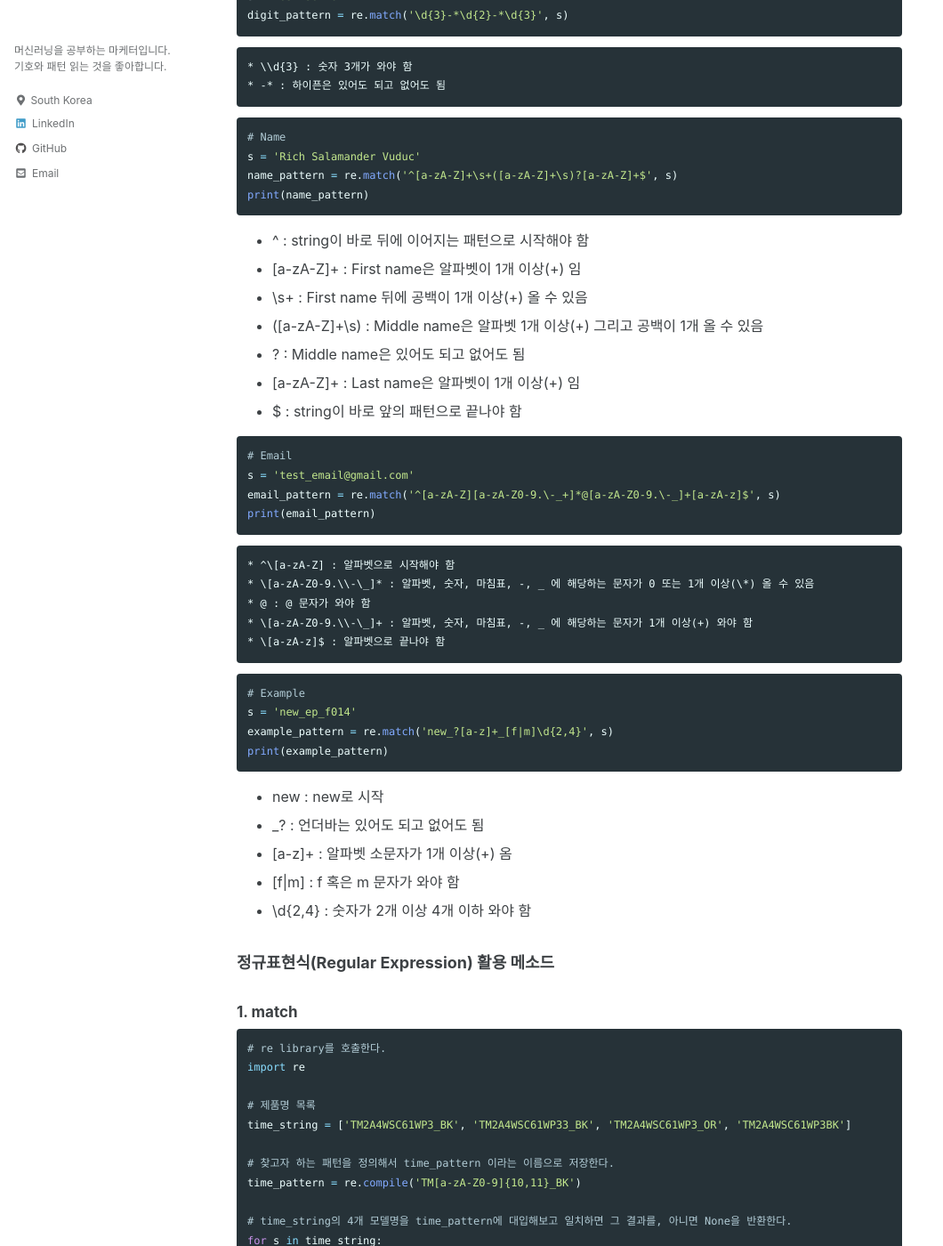
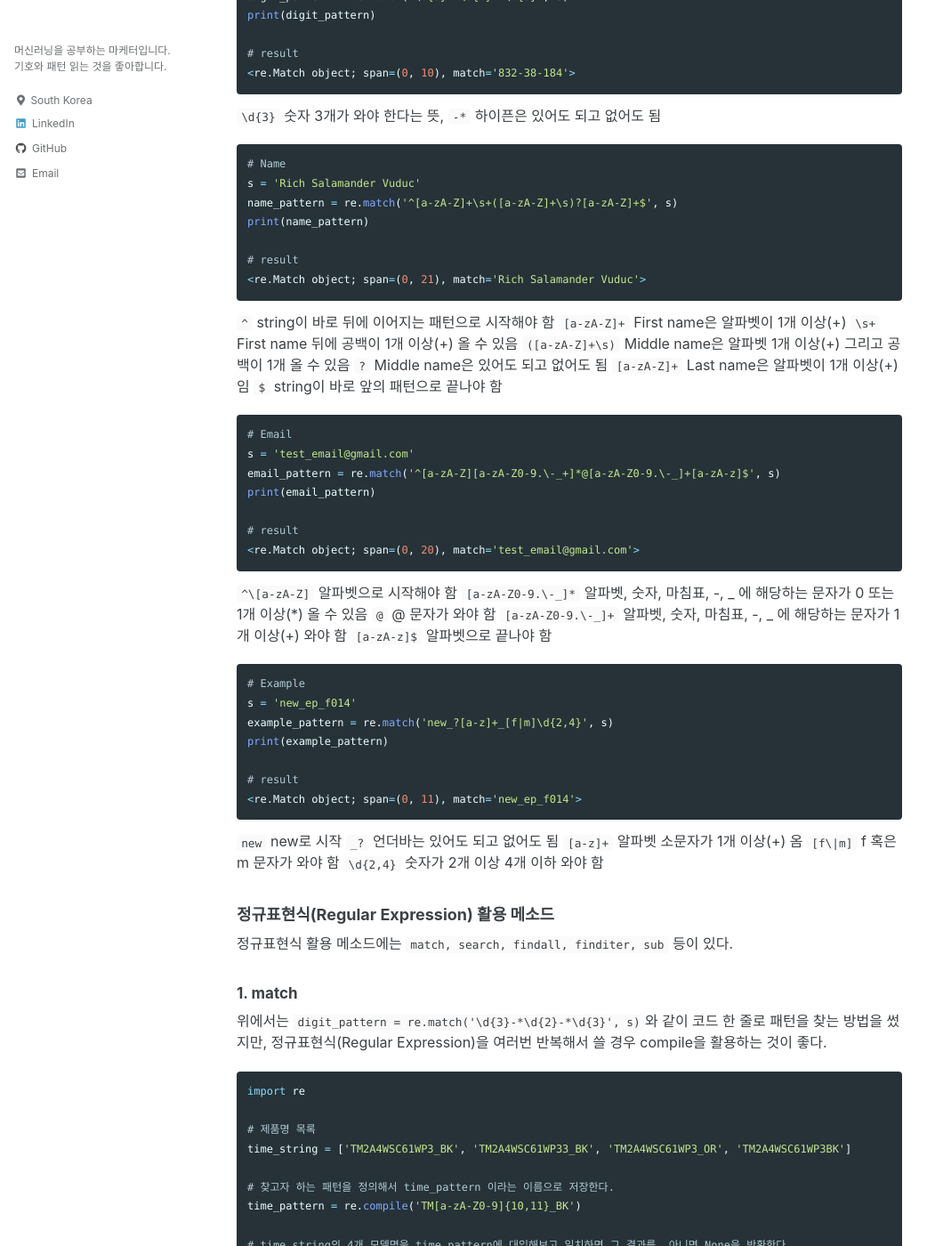
Before and after one commit to amoryoungakim/amoryoungakim.github.io, a Jekyll site: the page built from _posts/2020-09-19-regular-expression.md, in a window 1280 px wide and 1400 px high, scrolled down 1992 px. Shown: the whole window at 89% size, without its empty margins (0-1060 px from the left). Built offline with Jekyll 4.4.1, drawn with Linux system fonts in a browser that asks for light colours; cached includes are drawn as plain includes; some of the changed text lies outside the part shown.

Commit message:
Update 2020-09-19-regular-expression.md

````diff
--- a/_posts/2020-09-19-regular-expression.md
+++ b/_posts/2020-09-19-regular-expression.md
@@ -69,66 +69,65 @@ Python 문자열(string)을 작성할 때 작은 따옴표로 감싸듯이 정
 **예시**
 
 ```python
-# re Library import
 import re
 
 # Phone number
 s = '832-38-1847'
 digit_pattern = re.match('\d{3}-*\d{2}-*\d{3}', s)
+print(digit_pattern)
+
+# result
+<re.Match object; span=(0, 10), match='832-38-184'>
 ```
 
-    * \\d{3} : 숫자 3개가 와야 함
-    * -* : 하이픈은 있어도 되고 없어도 됨
+`\d{3}` 숫자 3개가 와야 한다는 뜻, `-*` 하이픈은 있어도 되고 없어도 됨
 
 ```python
 # Name
 s = 'Rich Salamander Vuduc'
 name_pattern = re.match('^[a-zA-Z]+\s+([a-zA-Z]+\s)?[a-zA-Z]+$', s)
 print(name_pattern)
+
+# result
+<re.Match object; span=(0, 21), match='Rich Salamander Vuduc'>
 ```
 
-* ^ : string이 바로 뒤에 이어지는 패턴으로 시작해야 함
-* \[a-zA-Z]+ : First name은 알파벳이 1개 이상(+) 임
-* \\s+ : First name 뒤에 공백이 1개 이상(+) 올 수 있음
-* (\[a-zA-Z]+\\s) : Middle name은 알파벳 1개 이상(+) 그리고 공백이 1개 올 수 있음
-* ? : Middle name은 있어도 되고 없어도 됨
-* \[a-zA-Z]+ : Last name은 알파벳이 1개 이상(+) 임
-* $ : string이 바로 앞의 패턴으로 끝나야 함
+`^` string이 바로 뒤에 이어지는 패턴으로 시작해야 함 `[a-zA-Z]+` First name은 알파벳이 1개 이상(+) `\s+` First name 뒤에 공백이 1개 이상(+) 올 수 있음 `([a-zA-Z]+\s)` Middle name은 알파벳 1개 이상(+) 그리고 공백이 1개 올 수 있음 `?` Middle name은 있어도 되고 없어도 됨 `[a-zA-Z]+` Last name은 알파벳이 1개 이상(+) 임 `$` string이 바로 앞의 패턴으로 끝나야 함
 
 ```python
 # Email
 s = 'test_email@gmail.com'
 email_pattern = re.match('^[a-zA-Z][a-zA-Z0-9.\-_+]*@[a-zA-Z0-9.\-_]+[a-zA-z]$', s)
 print(email_pattern)
+
+# result
+<re.Match object; span=(0, 20), match='test_email@gmail.com'>
 ```
 
-    * ^\[a-zA-Z] : 알파벳으로 시작해야 함
-    * \[a-zA-Z0-9.\\-\_]* : 알파벳, 숫자, 마침표, -, _ 에 해당하는 문자가 0 또는 1개 이상(\*) 올 수 있음
-    * @ : @ 문자가 와야 함
-    * \[a-zA-Z0-9.\\-\_]+ : 알파벳, 숫자, 마침표, -, _ 에 해당하는 문자가 1개 이상(+) 와야 함
-    * \[a-zA-z]$ : 알파벳으로 끝나야 함
-
+`^\[a-zA-Z]` 알파벳으로 시작해야 함 `[a-zA-Z0-9.\-_]*` 알파벳, 숫자, 마침표, -, _ 에 해당하는 문자가 0 또는 1개 이상(\*) 올 수 있음 `@` @ 문자가 와야 함 `[a-zA-Z0-9.\-_]+` 알파벳, 숫자, 마침표, -, _ 에 해당하는 문자가 1개 이상(+) 와야 함 `[a-zA-z]$` 알파벳으로 끝나야 함
 
 ```python
 # Example
 s = 'new_ep_f014'
 example_pattern = re.match('new_?[a-z]+_[f|m]\d{2,4}', s)
 print(example_pattern)
+
+# result
+<re.Match object; span=(0, 11), match='new_ep_f014'>
 ```
 
-* new : new로 시작
-* \_? : 언더바는 있어도 되고 없어도 됨
-* \[a-z]+ : 알파벳 소문자가 1개 이상(+) 옴
-* \[f\|m] : f 혹은 m 문자가 와야 함
-* \\d{2,4} : 숫자가 2개 이상 4개 이하 와야 함
+`new` new로 시작 `_?` 언더바는 있어도 되고 없어도 됨 `[a-z]+` 알파벳 소문자가 1개 이상(+) 옴 `[f\|m]` f 혹은 m 문자가 와야 함 `\d{2,4}` 숫자가 2개 이상 4개 이하 와야 함
 
 
 ### 정규표현식(Regular Expression) 활용 메소드
 
+정규표현식 활용 메소드에는 `match, search, findall, finditer, sub` 등이 있다.
+
 #### 1. match
 
+위에서는 `digit_pattern = re.match('\d{3}-*\d{2}-*\d{3}', s)`와 같이 코드 한 줄로 패턴을 찾는 방법을 썼지만, 정규표현식(Regular Expression)을 여러번 반복해서 쓸 경우 compile을 활용하는 것이 좋다.
+
 ```python
-# re library를 호출한다.
 import re
 
 # 제품명 목록
@@ -140,10 +139,8 @@ time_pattern = re.compile('TM[a-zA-Z0-9]{10,11}_BK')
 # time_string의 4개 모델명을 time_pattern에 대입해보고 일치하면 그 결과를, 아니면 None을 반환한다.
 for s in time_string:
   print(time_pattern.match(s))
-```
 
-결과는
-```
+# result
 <re.Match object; span=(0, 16), match='TM2A4WSC61WP3_BK'>
 None
 None
@@ -161,10 +158,8 @@ print(time_pattern.group())
 print(time_pattern.group(0))
 print(time_pattern.group(1))
 print(time_pattern.group(2))
-```
 
-결과
-```
+# result
 TM2A4WSC61WP3_BK
 TM2A4WSC61WP3_BK
 WSC
@@ -180,12 +175,12 @@ s = 'TM2A4WSC61WP3_BK'
 time_pattern = re.match('\w{5}(?P<category>[A-Z]{3})\w+_(?P<color>[A-Z]{2})', s)
 print(time_pattern.group('category'))
 print(time_pattern.group('color'))
-```
-결과
-```
+
+# result
 WSC
 BK
 ```
+
 `group()` 외에도 `start(), end(), span()`을 써서 일치하는 패턴의 위치를 파악할 수 있다.
 
 ```python
@@ -196,10 +191,8 @@ time_pattern = re.match('\w{5}(?P<category>[A-Z]{3})\w+_(?P<color>[A-Z]{2})', s)
 print(time_pattern.start(1))
 print(time_pattern.end(1))
 print(time_pattern.span(1))
-```
-결과
 
-```
+# result
 5
 8
 (5, 8)
@@ -209,18 +202,16 @@ print(time_pattern.span(1))
 
 문자열의 처음과 끝이 모두 정규표현식(Regular Expression)과 일치해야만 하는 `match`와는 달리 `search`는 전체 문자열에서 원하는 패턴과 일치하는 부분을 골라준다.
 
-```pythons = 'With Deal:	$5.94 + No Import Fees Deposit & $7.46 Shipping to Korea, Republic of'
+```python
+s = 'With Deal:	$5.94 + No Import Fees Deposit & $7.46 Shipping to Korea, Republic of'
 price_pattern = re.search('\$\d[.]\d{2}', s)
 print(price_pattern)
 print(price_pattern.group())
 print(price_pattern.start())
 print(price_pattern.end())
 print(price_pattern.span())
-```
 
-결과
-
-```
+# result
 <re.Match object; span=(11, 16), match='$5.94'>
 $5.94
 11
@@ -236,9 +227,8 @@ $5.94
 s = 'With Deal:	$5.94 + No Import Fees Deposit & $7.46 Shipping to Korea, Republic of'
 price_pattern = re.findall('\$\d[.]\d{2}', s)
 print(price_pattern)
-```
-결과
-```
+
+# result
 ['$5.94', '$7.46']
 ```
 
@@ -257,9 +247,8 @@ for m in price_pattern:
     print(m.start())
     print(m.end())
     print(m.span())
-```
-결과
-```
+
+# result
 ---------------
 <re.Match object; span=(11, 16), match='$5.94'>
 $5.94
````
